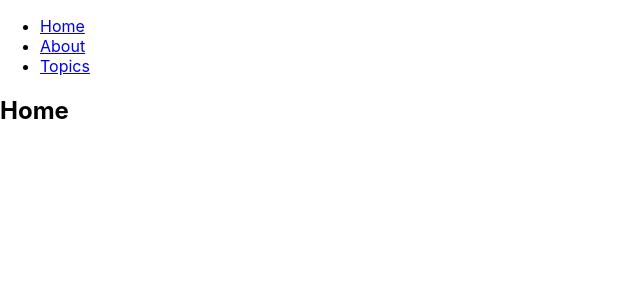
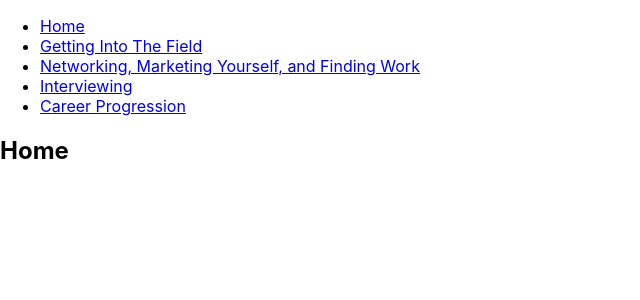
Before and after one commit to iraqis-in-tech/iraqis-in-tech.org, a React (Create React App) app: page / in a window 1280 px wide. Shown: the top 300 px of the page, without its empty margins (0-640 px from the left). Built offline with nearby package versions, Linux system fonts and the light colour scheme.

Commit message:
Update App.tsx

```diff
--- a/src/App.tsx
+++ b/src/App.tsx
@@ -21,18 +21,30 @@ function App() {
             <Link to="/">Home</Link>
           </li>
           <li>
-            <Link to="/about">About</Link>
+            <Link to="/getting_in">Getting Into The Field</Link>
           </li>
           <li>
-            <Link to="/topics">Topics</Link>
+            <Link to="/finding_work">Networking, Marketing Yourself, and Finding Work</Link>
+          </li>
+          <li>
+            <Link to="/interviewing">Interviewing</Link>
+          </li>
+          <li>
+            <Link to="/moving_up">Career Progression</Link>
           </li>
         </ul>
 
         <Switch>
-          <Route path="/about">
-            <About />
+          <Route path="/getting_in">
+            <GettingIn />
           </Route>
-          <Route path="/topics">
+          <Route path="/finding_work">
+            <Topics />
+          </Route>
+          <Route path="/interviewing">
+            <Topics />
+          </Route>
+          <Route path="/moving_up">
             <Topics />
           </Route>
           <Route path="/">
@@ -48,8 +60,20 @@ function Home() {
   return <h2>Home</h2>;
 }
 
-function About() {
-  return <h2>About</h2>;
+function GettingIn() {
+  return <h2>Getting Into The Field</h2>;
+}
+
+function FindingWork() {
+  return <h2>Networking, Marketing Yourself, and Finding Work</h2>;
+}
+
+function Interviewing() {
+  return <h2>Interviewing</h2>;
+}
+
+function CareerProgression() {
+  return <h2>Career Progression</h2>;
 }
 
 function Topics() {
```
